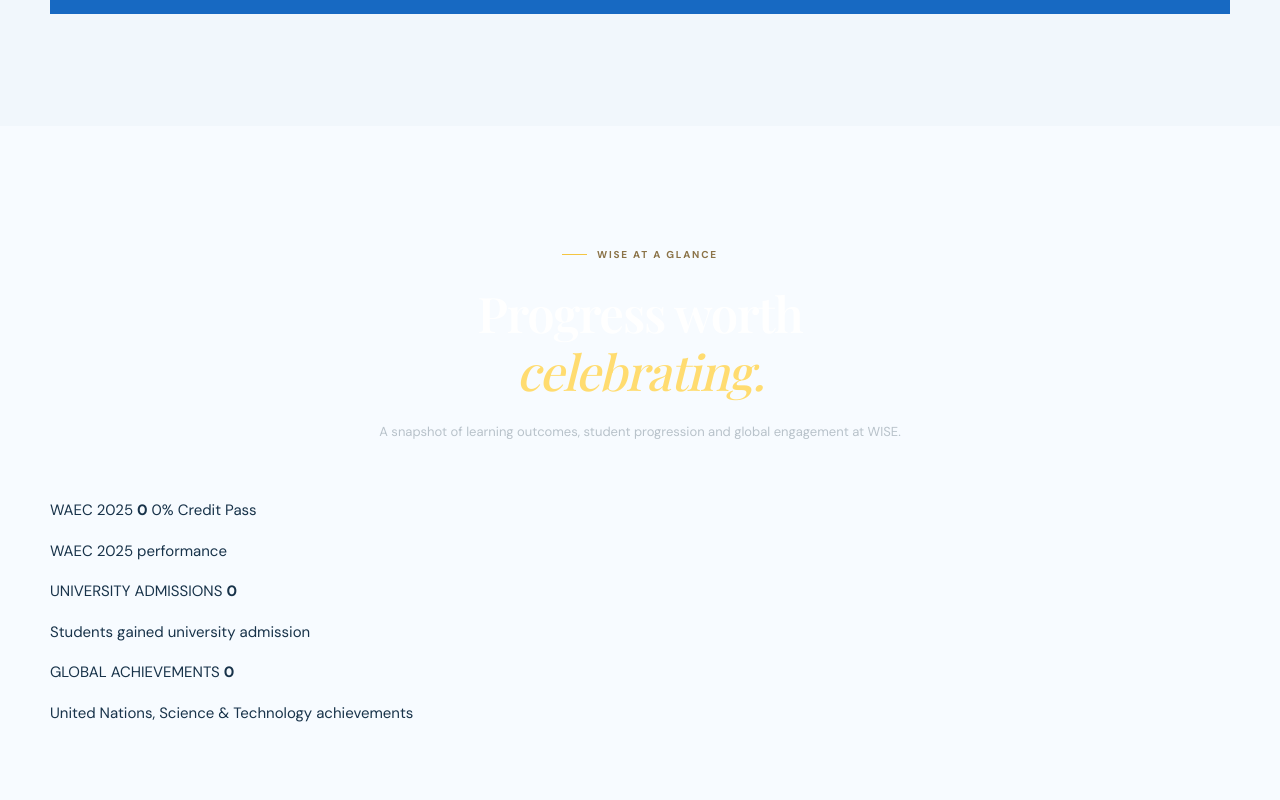
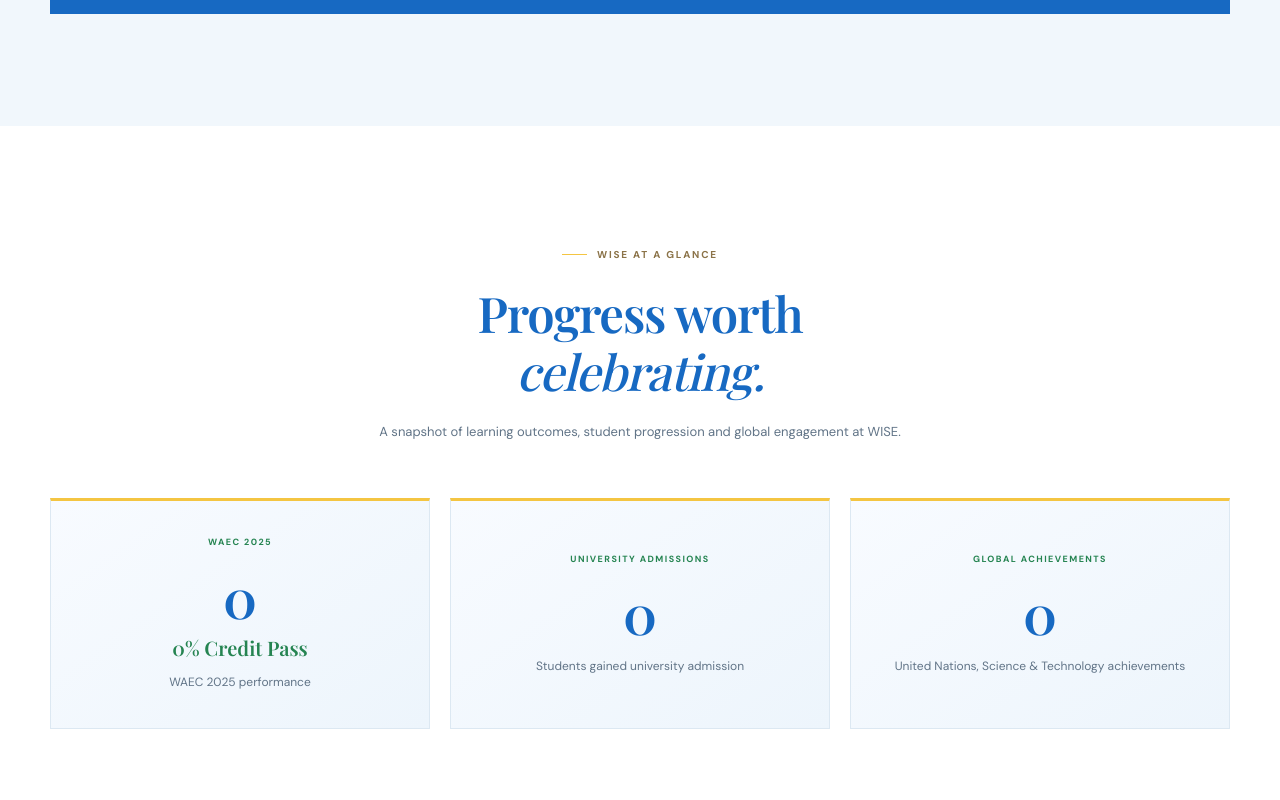
Before and after one commit to Samzeeezzy/wiseschool, a plain HTML site: page index.html in a window 1280 px wide. Shown: the part 4820-5620 px from the top of the page. Drawn offline with nearby package versions, Linux system fonts and the light colour scheme.

Commit message:
Style WISE at a Glance achievements section

```diff
--- a/style.css
+++ b/style.css
@@ -206,3 +206,19 @@
 .initiative-note{font-size:11px;color:var(--muted);margin:25px 0 10px}
 @media(max-width:820px){.initiative-grid{grid-template-columns:1fr 1fr}}
 @media(max-width:540px){.initiative-grid{grid-template-columns:1fr}.initiative-card{padding:28px 24px}}
+
+
+/* WISE at a Glance — standalone school achievements section */
+.wise-at-glance{background:#fff}
+.wise-at-glance .section-heading h2{color:var(--navy)}
+.wise-at-glance .section-heading h2 em{color:#1769c2}
+.wise-at-glance .section-heading p{color:var(--muted)}
+.glance-grid{display:grid;grid-template-columns:repeat(3,minmax(0,1fr));gap:20px}
+.glance-card{position:relative;min-height:230px;padding:34px 30px;background:linear-gradient(145deg,#f8fbff,#edf5fc);border:1px solid #dce8f2;border-top:3px solid var(--gold);text-align:center;display:flex;flex-direction:column;align-items:center;justify-content:center}
+.glance-kicker{font-size:9px;font-weight:800;letter-spacing:.16em;color:#258451}
+.glance-number{font:600 clamp(38px,4.5vw,54px)/1.2 var(--serif);color:var(--navy);margin:14px 0 5px;font-variant-numeric:tabular-nums}
+.glance-secondary{font:600 20px var(--serif);color:#258451;margin:0 0 6px}
+.glance-card p{font-size:12px;line-height:1.8;color:var(--muted);margin:5px 0 0}
+@media(max-width:820px){.glance-grid{grid-template-columns:1fr 1fr}}
+@media(max-width:540px){.glance-grid{grid-template-columns:1fr}.glance-card{min-height:195px}}
+@media(prefers-reduced-motion:reduce){.glance-number{scroll-behavior:auto}}
```
